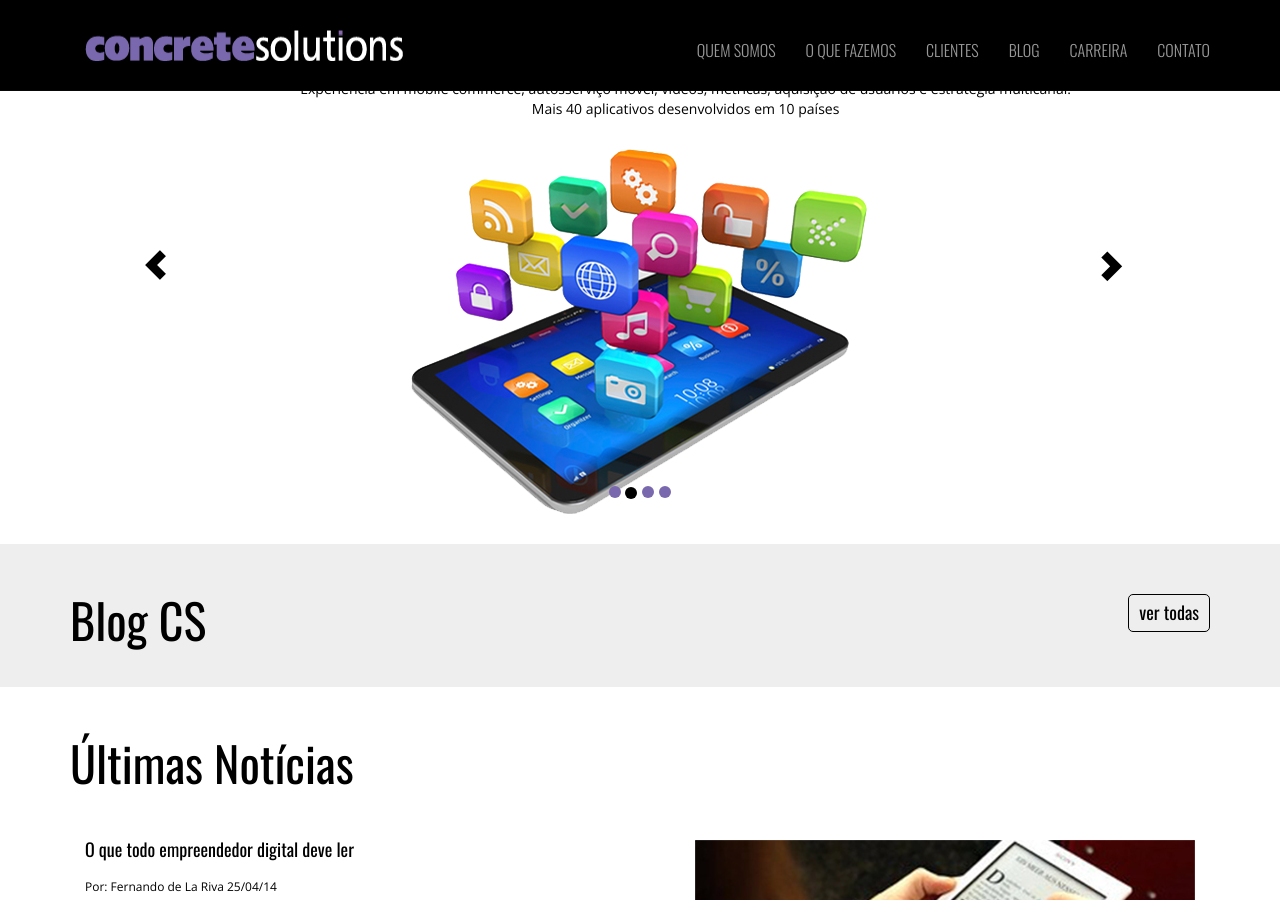
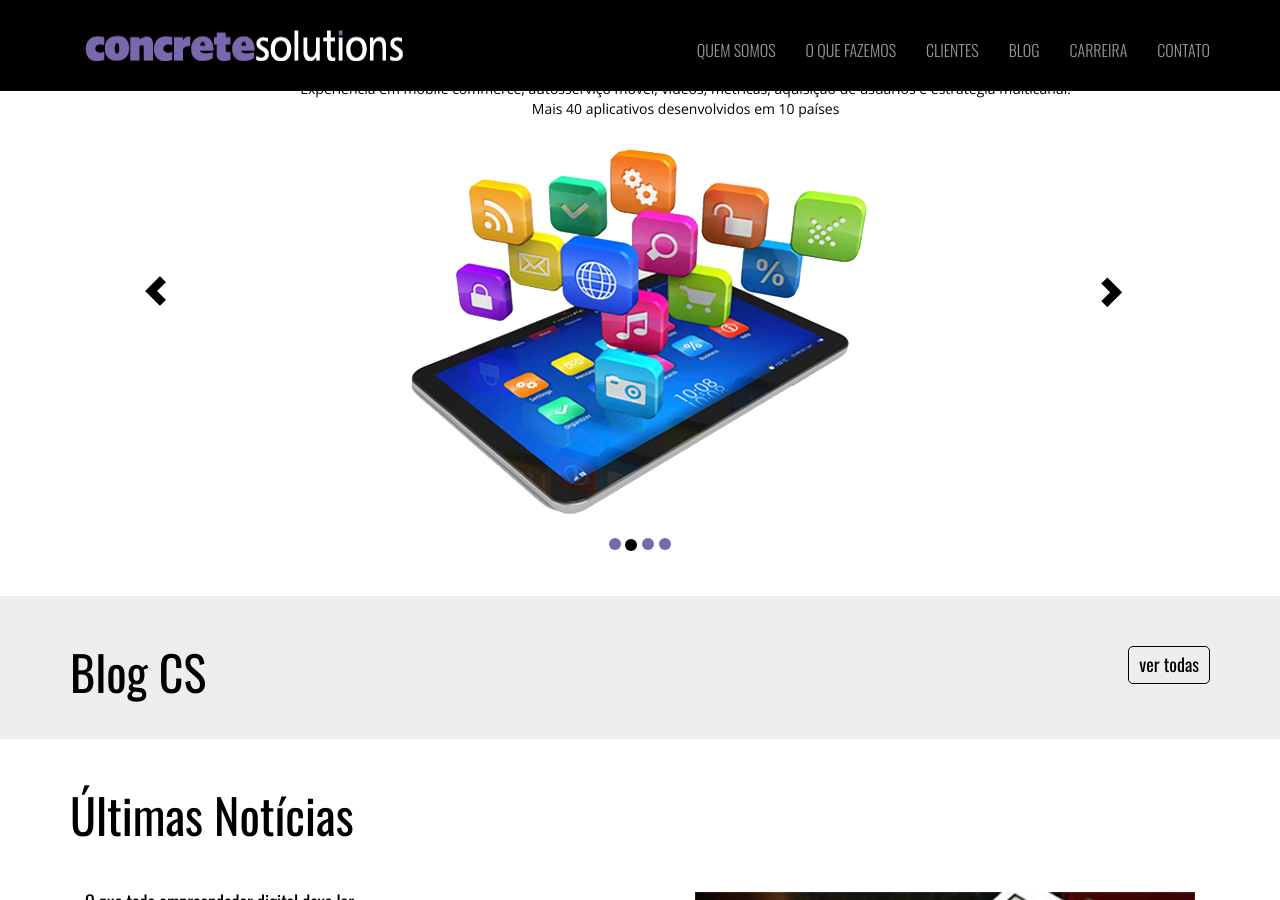
Before and after one commit to cs-lyra/concretesolutions.github.io, a Jekyll site: the page built from index.html, in a window 1280 px wide and 900 px high, scrolled down 908 px. Built offline with Jekyll 4.4.1, drawn with Linux system fonts in a browser that asks for light colours; Markdown is read by kramdown in place of the engine named in the settings; comment, search, counter and statistics services are not loaded.

Commit message:
correção dos includes, estilo do plugin carousel e nova foto dos sócios

```diff
--- a/_includes/footer.html
+++ b/_includes/footer.html
@@ -118,5 +118,3 @@
 		{% endif %}
 		});
 	</script>
-</body>
-</html>
--- a/_includes/head.html
+++ b/_includes/head.html
@@ -1,5 +1,3 @@
-<!doctype html>
-<html lang="pt-br">
 <head>
 	<meta charset="UTF-8">
 	<meta http-equiv="X-UA-Compatible" content="IE=edge">
@@ -17,4 +15,3 @@
       <script src="js/vendor/respond.min-1.4.2.js"></script>
     <![endif]-->
 </head>
-<body>
--- a/css/style.css
+++ b/css/style.css
@@ -201,7 +201,7 @@
 }
 
 /*------------------CAROUSEL----------------------*/
-#carousel-example-generic{margin-top: 50px;}
+#carousel-example-generic{margin-top: 50px; height: 550px;}
 .carousel-indicators .active {
 	background-color: #000!important;
 }
@@ -244,7 +244,7 @@
 /*-------------------BLOG------------------------*/
 #blog .title{display: inline-block;}
 .post header{margin-top: 20px; width: 92%;}
-.title-post{font-family: "Oswald"; font-size: 18px; display: inline-block;}
+.title-post{font-family: "Oswald"; font-size: 17px; display: inline-block;}
 .author-post{font-size: 12px; font-weight: 300; display: block;}
 .social-media-post{float: right; margin-top: 20px;}
 .social-media-post a{display: block; background: url("../img/social-media.png") no-repeat 0 0 scroll; width: 22px; height: 22px; display: inline-block;}
@@ -257,7 +257,7 @@
 	width: 540px;
 	height: 240px;
 }
-.post p{font-weight: 300; width: 84%; display: inline-block; vertical-align: top; text-align: left; margin-right: 15px; text-align: justify;}
+.post p{font-weight: 300; width: 75%; display: inline-block; vertical-align: top; text-align: left; margin-right: 15px; text-align: justify;}
 
 /*-------------------NEWS------------------------*/
 #news header{margin-bottom: 40px;}
--- a/o-que-fazemos/index.html
+++ b/o-que-fazemos/index.html
@@ -49,7 +49,7 @@
 		<section id="mobile-service" class="box box-color">
 			<div class="container">
 				<h2 class="title-service"><span class="purple">//</span> Mobile</h2>
-				<img src="/img/mobile.png" alt="Mobile" class="/img-responsive img-service">
+				<img src="/img/mobile.png" alt="Mobile" class="img-responsive img-service">
 				<div id="services" class="row">
 					<div class="box-service border-right col-md-3">
 						<div class="row center"><img src="/img/multicanal.png"></div>
@@ -77,7 +77,7 @@
 		<section id="cloud-service" class="box">
 			<div class="container">
 				<h2 class="title-service"><span class="purple">//</span> Cloud</h2>
-				<img src="/img/bg-cloud.jpg" alt="Cloud" class="/img-responsive img-service">
+				<img src="/img/bg-cloud.jpg" alt="Cloud" class="img-responsive img-service">
 				<div id="services" class="row">
 					<div class="box-service col-md-3">
 						<div class="row center"><img src="/img/aws.png"></div>
@@ -105,7 +105,7 @@
 		<section id="middleware-service" class="box box-color">
 			<div class="container">
 				<h2 class="title-service"><span class="purple">//</span> Middleware</h2>
-				<img src="/img/middleware.png" alt="Middleware" class="/img-responsive img-service">
+				<img src="/img/middleware.png" alt="Middleware" class="img-responsive img-service">
 				<div id="services" class="row">
 					<div class="box-service col-md-3">
 						<div class="row center"><img src="/img/integracao.png"></div>
--- a/quem-somos/index.html
+++ b/quem-somos/index.html
@@ -122,7 +122,7 @@
 		    	</li>
 
 		    	<li>
-		    		<a class="tooltip-1" data-toggle="popover" data-placement="bottom" data-content="Na Concrete Solutions desde 2006, é a gerente da área de suporte enquanto atua como CEO da FIX Support, empresa do Fundo Moonlight que oferece suporte na nuvem. Já foi gerente na Good Quality Alimentos e sargento do Exército Brasileiro no 1º GAAAe."><img src="/img/avatar.png" alt="Leandro Alves"></a>
+		    		<a class="tooltip-1" data-toggle="popover" data-placement="bottom" data-content="Na Concrete Solutions desde 2006, é a gerente da área de suporte enquanto atua como CEO da FIX Support, empresa do Fundo Moonlight que oferece suporte na nuvem. Já foi gerente na Good Quality Alimentos e sargento do Exército Brasileiro no 1º GAAAe."><img src="/img/leandro.png" alt="Leandro Alves"></a>
 		    		<h3>Leandro Alves</h3>
 		    		<h6>gerente da área de suporte e <br>sócio-fundador da FIX</h6>
 		    	</li>
```
Also changed, not shown: img/leandro.png (added).
